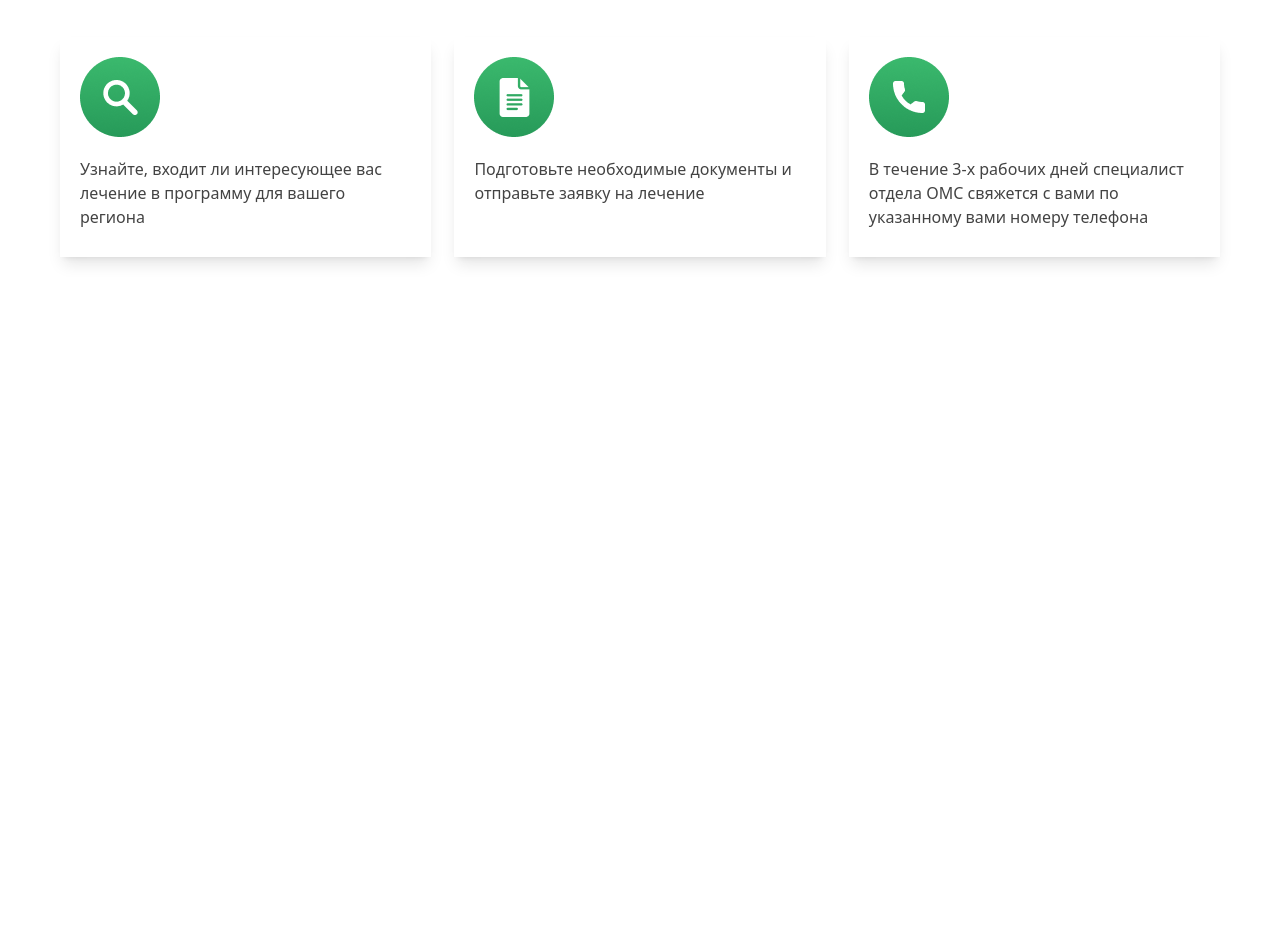
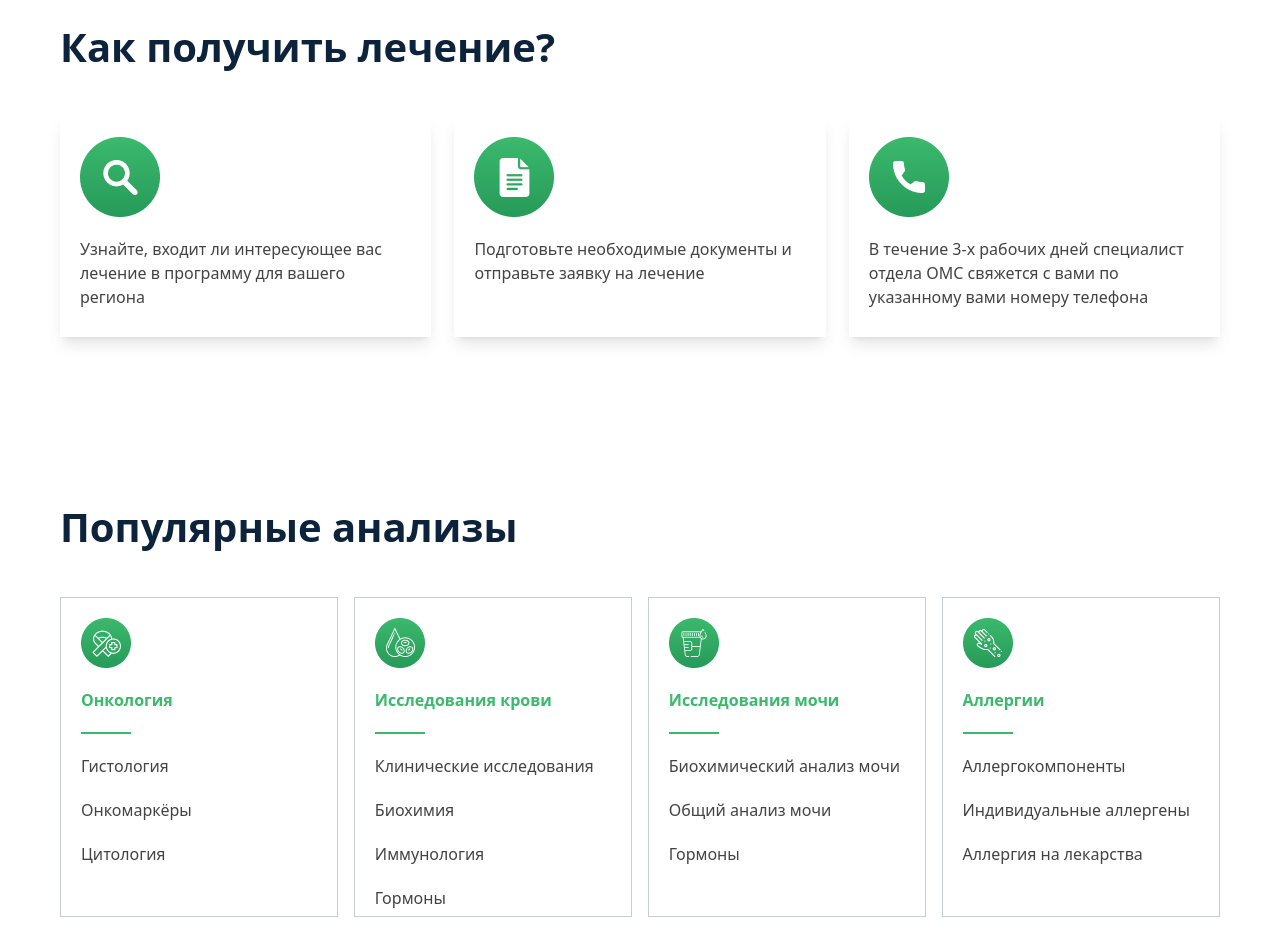
Before and after one commit to MuhammadRahmatulloev/Your-Doctor-Here, a website: page index.html in a window 1280 px wide. Shown: the part 896-1833 px from the top of the page. Before the commit the page ends 1173 px from the top, so only its background shows below. Drawn offline with Linux system fonts and the light colour scheme.

Commit message:
Популярные анализы-section created

```diff
--- a/index.html
+++ b/index.html
@@ -77,7 +77,7 @@
                 </div>
             </div>
         </section>
-        <section class="max-w-300 m-auto mt-10 p-5 flex flex-col gap-10">
+        <section class="max-w-300 m-auto mt-10 lg:mt-30 p-5 flex flex-col gap-10">
             <h1 class="font-bold text-[40px] text-[#0D233B]">Как получить лечение?</h1>
             <div class="flex flex-col gap-5 lg:gap-0 lg:flex-row lg:justify-between">
                 <div class="w-full lg:w-[32%] h-55 gap-5 flex flex-col p-5 shadow-lg items-start">
@@ -94,6 +94,44 @@
                 </div>
             </div>
         </section>
+        <section class="max-w-300 m-auto mt-30 p-5 flex flex-col gap-10">
+            <h1 class="font-bold text-[40px] text-[#0D233B]">Популярные анализы</h1>
+            <div class="flex flex-col gap-5 lg:gap-0 lg:flex-row lg:justify-between">
+                <div class="w-full lg:w-[24%] h-75 lg:h-80 gap-5 flex flex-col p-5 items-start border border-solid border-[#C4CDD4]">
+                    <img src="./src/images/kk1.png" alt="">
+                    <h2 class="font-bold text-[#3BB96D] text-22px">Онкология</h2>
+                    <img src="./src/images/Line 2.png" alt="">
+                    <p class="text-[#434343] text-[16px]">Гистология</p>
+                    <p class="text-[#434343] text-[16px]">Онкомаркёры</p>
+                    <p class="text-[#434343] text-[16px]">Цитология</p>
+                </div>
+                <div class="w-full lg:w-[24%] h-85 lg:h-80 gap-5 flex flex-col p-5 items-start border border-solid border-[#C4CDD4]">
+                    <img src="./src/images/kk2.png" alt="">
+                    <h2 class="font-bold text-[#3BB96D] text-22px">Исследования крови </h2>
+                    <img src="./src/images/Line 2.png" alt="">
+                    <p class="text-[#434343] text-[16px]">Клинические исследования</p>
+                    <p class="text-[#434343] text-[16px]">Биохимия</p>
+                    <p class="text-[#434343] text-[16px]">Иммунология</p>
+                    <p class="text-[#434343] text-[16px]">Гормоны</p>
+                </div>
+                <div class="w-full lg:w-[24%] h-75 lg:h-80 gap-5 flex flex-col p-5 items-start border border-solid border-[#C4CDD4]">
+                    <img src="./src/images/kk3.png" alt="">
+                    <h2 class="font-bold text-[#3BB96D] text-22px">Исследования мочи</h2>
+                    <img src="./src/images/Line 2.png" alt="">
+                    <p class="text-[#434343] text-[16px]">Биохимический анализ мочи</p>
+                    <p class="text-[#434343] text-[16px]">Общий анализ мочи</p>
+                    <p class="text-[#434343] text-[16px]">Гормоны</p>
+                </div>
+                <div class="w-full lg:w-[24%] h-75 lg:h-80 gap-5 flex flex-col p-5 items-start border border-solid border-[#C4CDD4]">
+                    <img src="./src/images/kk4.png" alt="">
+                    <h2 class="font-bold text-[#3BB96D] text-22px">Аллергии</h2>
+                    <img src="./src/images/Line 2.png" alt="">
+                    <p class="text-[#434343] text-[16px]">Аллергокомпоненты</p>
+                    <p class="text-[#434343] text-[16px]">Индивидуальные аллергены</p>
+                    <p class="text-[#434343] text-[16px]">Аллергия на лекарства</p>
+                </div>
+            </div>
+        </section>
     </main>
 </body>
 </html>
```
Also changed, not shown: src/images/Line 2.png (added), src/images/kk1.png (added), src/images/kk2.png (added), src/images/kk3.png (added), src/images/kk4.png (added), src/output.css.
